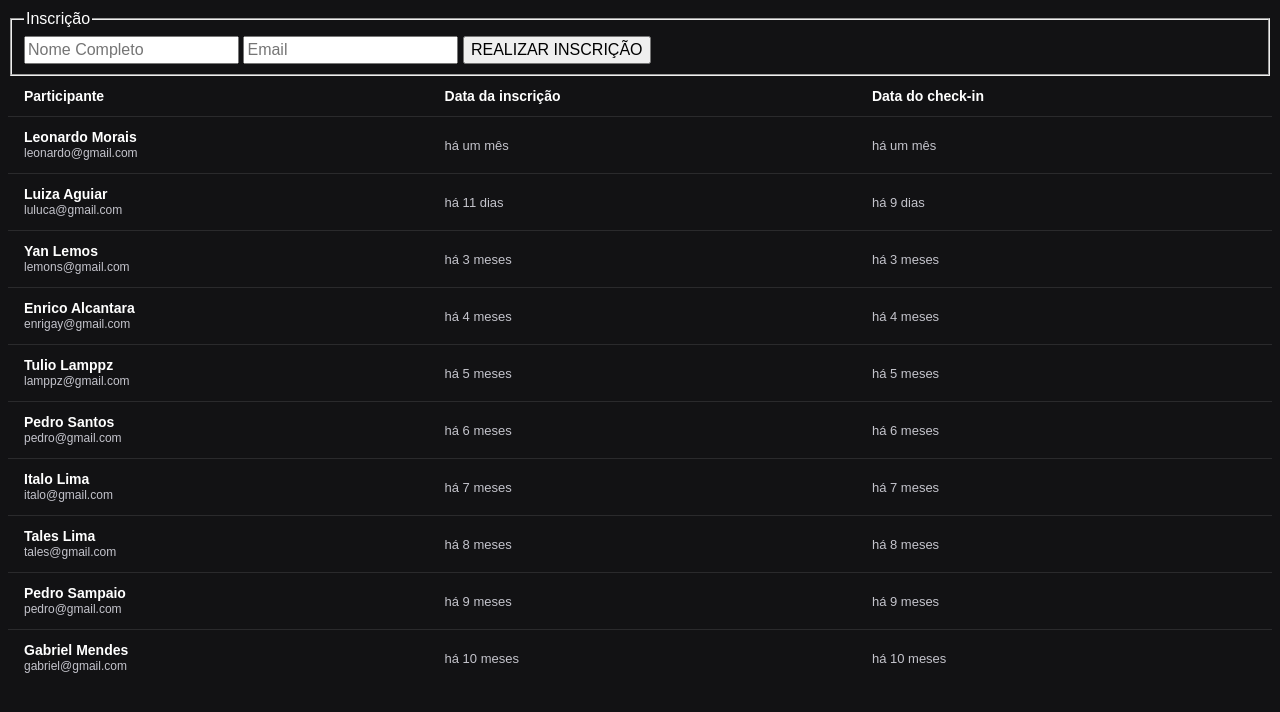
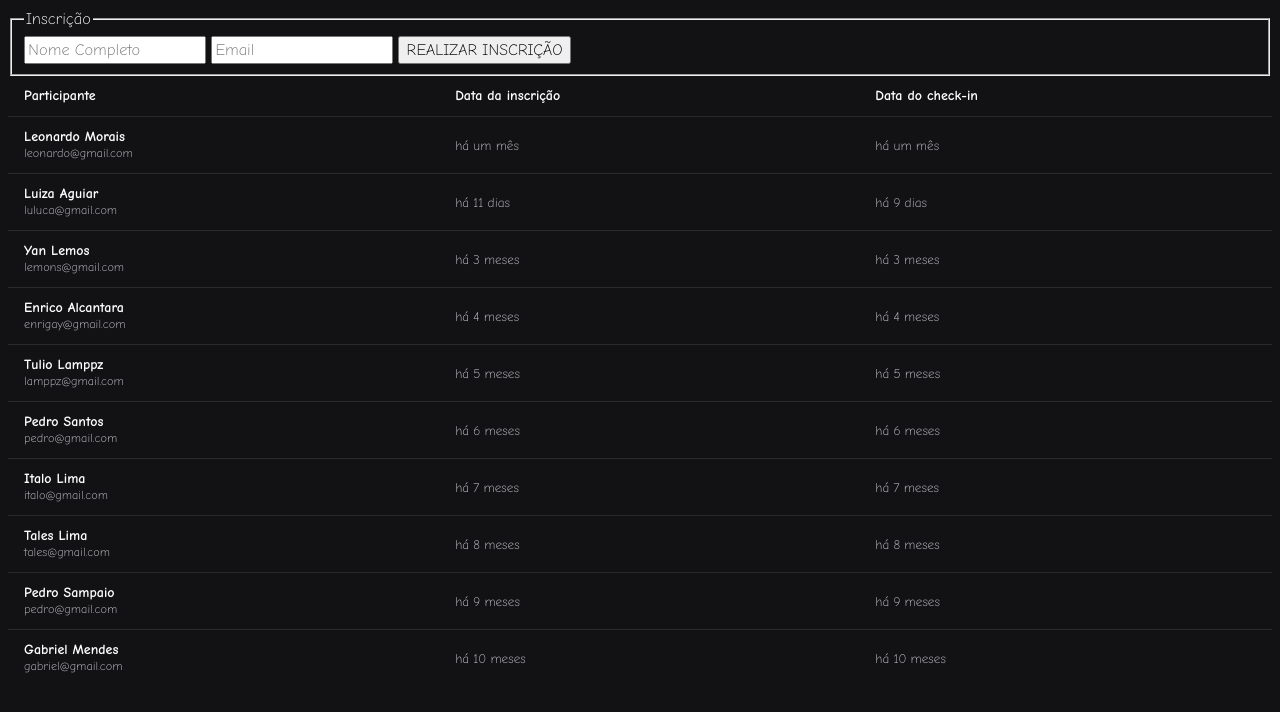
Before and after one commit to CuuKiii/nlw-unite-html-css-js, a plain HTML site: page index.html in a window 1280 px wide. Drawn offline with nearby package versions, Linux system fonts and the light colour scheme.

Commit message:
Update index.html
Att Aula 2

```diff
--- a/index.html
+++ b/index.html
@@ -3,10 +3,8 @@
 
 <head>
   <link rel="preconnect" href="https://fonts.googleapis.com">
-  <link rel="preconnect" href="https://fonts.gstatic.com" crossorigin>
-  <link
-    href="https://fonts.googleapis.com/css2?family=Roboto:ital,wght@0,100;0,300;0,400;0,500;0,700;0,900;1,100;1,300;1,400;1,500;1,700;1,900&display=swap"
-    rel="stylesheet">
+<link rel="preconnect" href="https://fonts.gstatic.com" crossorigin>
+<link href="https://fonts.googleapis.com/css2?family=Comic+Neue:ital,wght@0,300;0,400;0,700;1,300;1,400;1,700&display=swap" rel="stylesheet">
 
     <script src="https://cdn.jsdelivr.net/npm/dayjs@1/dayjs.min.js"></script>
   <script src="https://cdn.jsdelivr.net/npm/dayjs@1/plugin/relativeTime.js"></script>
```
